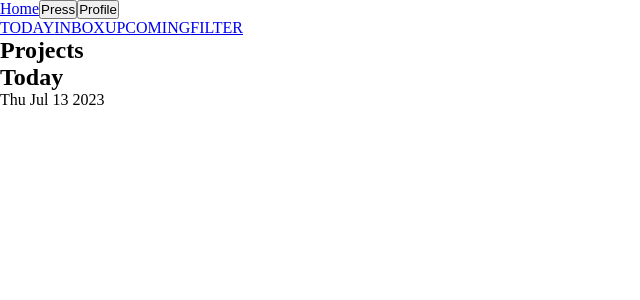
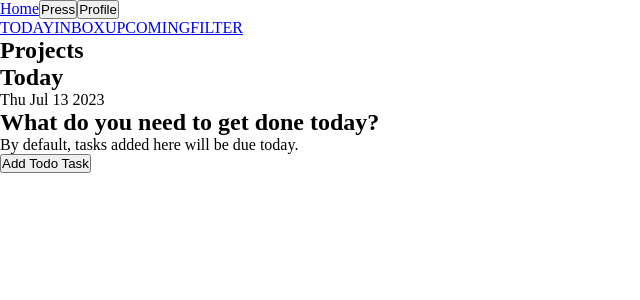
Before and after one commit to Sashakycherehko/todo-nextjs, a Next.js app: page /groups/today in a window 1280 px wide. Shown: the top 300 px of the page, without its empty margins (0-640 px from the left). Built offline with nearby package versions, Linux system fonts and the light colour scheme.

Commit message:
add page today

```diff
--- a/app/(routes)/groups/today/page.tsx
+++ b/app/(routes)/groups/today/page.tsx
@@ -1,10 +1,34 @@
+"use client";
+import { WhatDoYouNeed } from "@/app/components/whatDoYouNeed/WhatDoYouNeed";
 import { getDate } from "./(date)/getDate";
+import { useState } from "react";
+import { AddTask } from "@/app/components/addTask/AddTask";
+import { ChoiceGroup } from "@/app/components/addTask/ChoiceGroup";
+import { ChoicePriority } from "@/app/components/addTask/ChoicePrority";
 
 export const Today = () => {
+  const [isShownComponentWhatDoYouNeed, SetisShownComponentWhatDoYouNeed] =
+    useState(true);
+
+  const [isShownComponentAddTask, SetisShownComponentAddTask] = useState(false);
+
+  const handleClick = () => {
+    SetisShownComponentWhatDoYouNeed(false);
+    SetisShownComponentAddTask(true);
+  };
   return (
     <>
       <h1>Today</h1>
       {getDate()}
+      {isShownComponentWhatDoYouNeed && <WhatDoYouNeed />}
+      {isShownComponentAddTask ? (
+        <AddTask>
+          <ChoiceGroup />
+          <ChoicePriority />
+        </AddTask>
+      ) : (
+        <button onClick={handleClick}>Add Todo Task</button>
+      )}
     </>
   );
 };
--- /dev/null
+++ b/app/components/addTask/AddTask.tsx
@@ -0,0 +1,11 @@
+export const AddTask = ({
+  children,
+}: {
+  children: React.ReactNode;
+}): React.ReactNode => {
+  return (
+    <>
+      <div>{children}</div>
+    </>
+  );
+};
--- /dev/null
+++ b/app/components/addTask/ChoiceGroup.tsx
@@ -0,0 +1,7 @@
+export const ChoiceGroup = (): React.ReactNode => {
+  return (
+    <>
+      <div>ChoiceGroup</div>
+    </>
+  );
+};
--- /dev/null
+++ b/app/components/addTask/ChoicePrority.tsx
@@ -0,0 +1,7 @@
+export const ChoicePriority = (): React.ReactNode => {
+  return (
+    <>
+      <div>ChoicePriority</div>
+    </>
+  );
+};
--- /dev/null
+++ b/app/components/whatDoYouNeed/WhatDoYouNeed.tsx
@@ -0,0 +1,8 @@
+export const WhatDoYouNeed = () => {
+  return (
+    <>
+      <h1>What do you need to get done today?</h1>
+      <p>By default, tasks added here will be due today.</p>
+    </>
+  );
+};
```
Also changed, not shown: app/components/addTask/ButtonAddTask.tsx (added).
